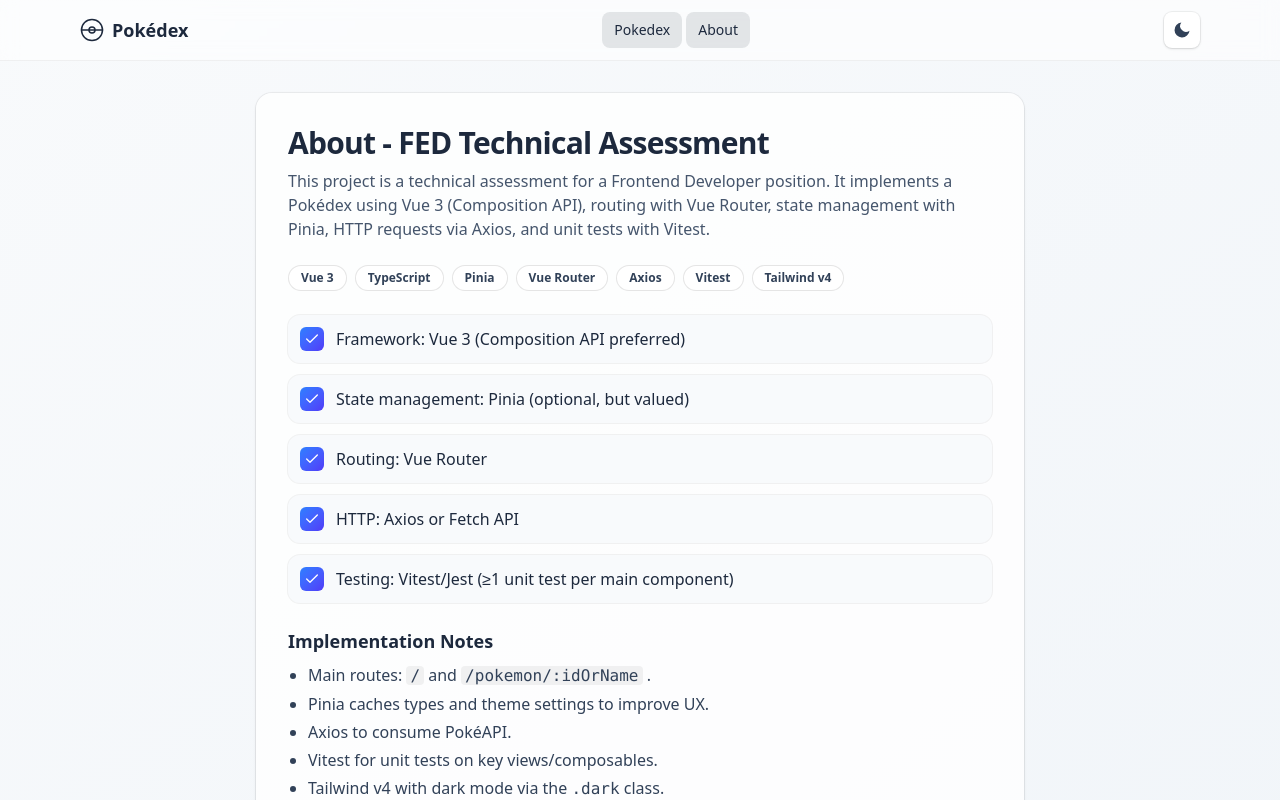
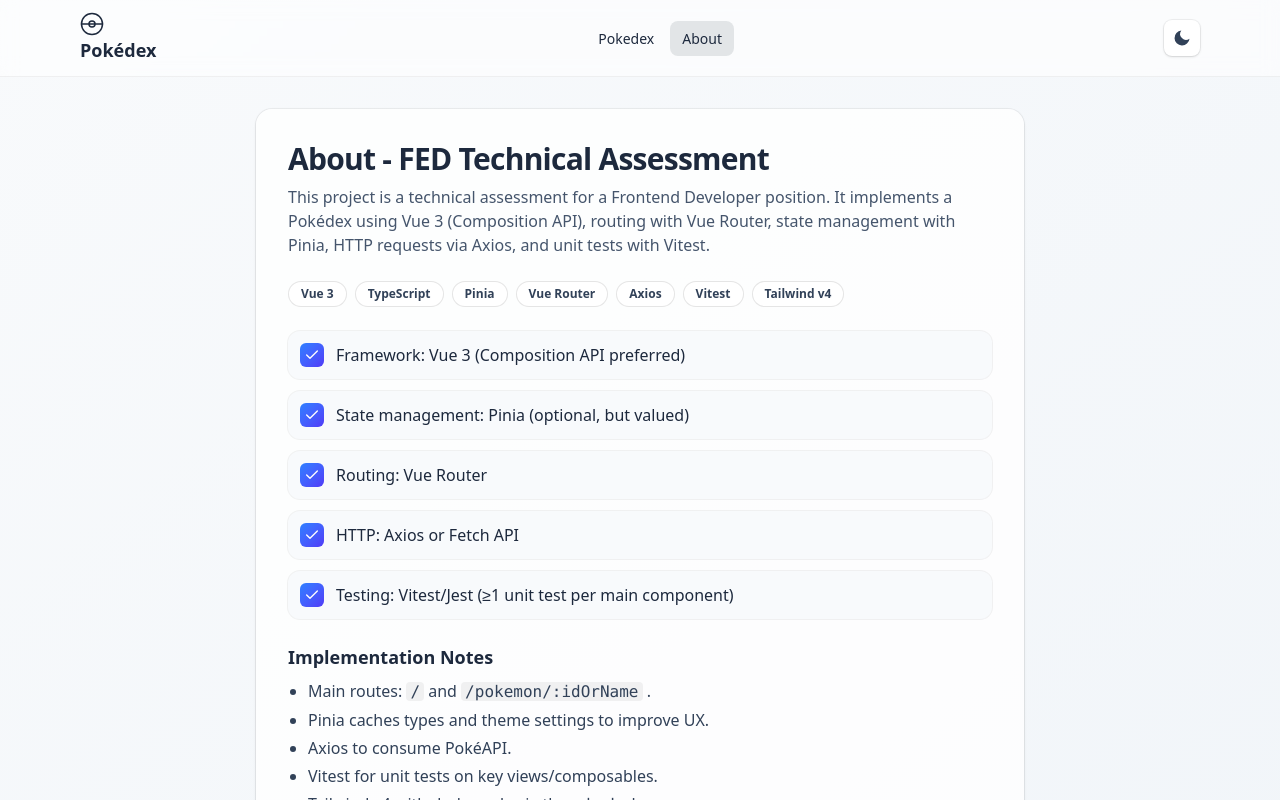
Before and after one commit to luchoweb/pokedex-vue, a Vue app: page /about in a window 1280 px wide. Shown: the top 800 px of the page. Built offline with nearby package versions, Linux system fonts and the light colour scheme.

Commit message:
active route improvement

```diff
--- a/src/components/Header.vue
+++ b/src/components/Header.vue
@@ -1,8 +1,6 @@
 <script setup lang="ts">
 import { onMounted, ref, watch } from "vue";
-import { RouterLink, useRoute } from "vue-router";
-
-const route = useRoute();
+import { RouterLink } from "vue-router";
 
 const isDark = ref(false);
 
@@ -24,8 +22,6 @@
   localStorage.setItem("theme", v ? "dark" : "light");
   document.documentElement.classList.toggle("dark", v);
 });
-
-const isActive = (path: string) => route.path.startsWith(path);
 </script>
 
 <template>
@@ -34,7 +30,7 @@
   >
     <div class="mx-auto max-w-6xl px-4 py-3 flex items-center justify-between">
       <RouterLink to="/" class="group inline-flex items-center gap-2">
-        <div class="flex items-center gap-2 dark:text-white">
+        <div lass="flex items-center gap-2 dark:text-white">
           <svg
             class="size-6"
             viewBox="0 0 64 64"
@@ -53,19 +49,21 @@
       </RouterLink>
 
       <nav class="hidden sm:flex items-center gap-1">
-        <RouterLink
-          to="/"
+        <RouterLink v-slot="{ isActive }" to="/">
+          <a
             class="px-3 py-2 rounded-lg text-sm font-medium transition hover:bg-slate-900/5 dark:hover:bg-white/10"
-          :class="isActive('/') ? 'bg-slate-900/10 dark:bg-white/10' : ''"
+            :class="isActive ? 'bg-slate-900/10 dark:bg-white/10' : ''"
           >
             Pokedex
+          </a>
         </RouterLink>
-        <RouterLink
-          to="/about"
+        <RouterLink to="/about" v-slot="{ isActive }">
+          <a
             class="px-3 py-2 rounded-lg text-sm font-medium transition hover:bg-slate-900/5 dark:hover:bg-white/10"
-          :class="isActive('/about') ? 'bg-slate-900/10 dark:bg-white/10' : ''"
+            :class="isActive ? 'bg-slate-900/10 dark:bg-white/10' : ''"
           >
             About
+          </a>
         </RouterLink>
       </nav>
 
```
Lines whose indentation alone changed are shown as unchanged.
